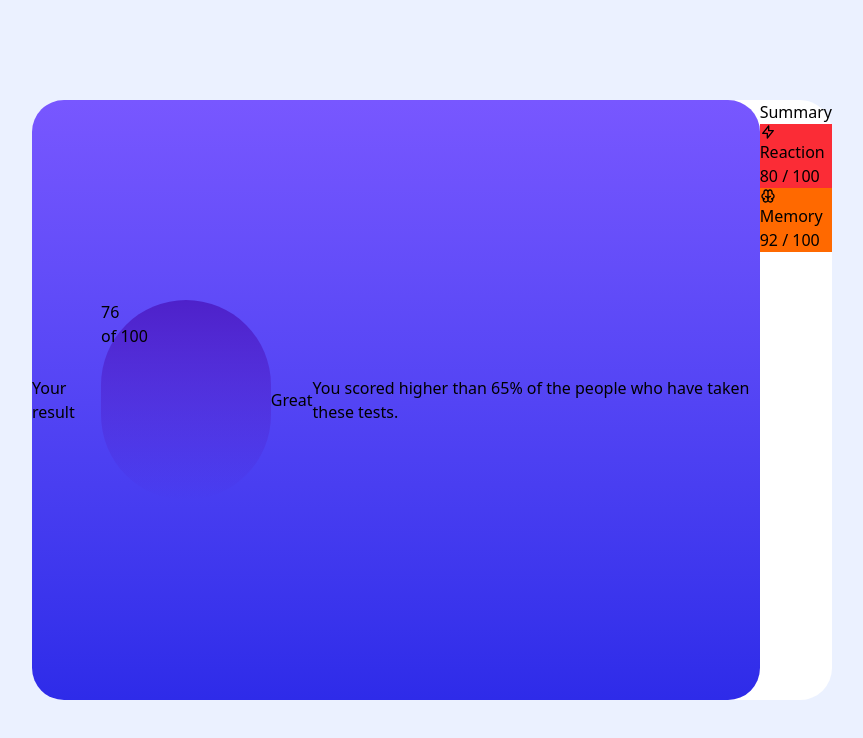
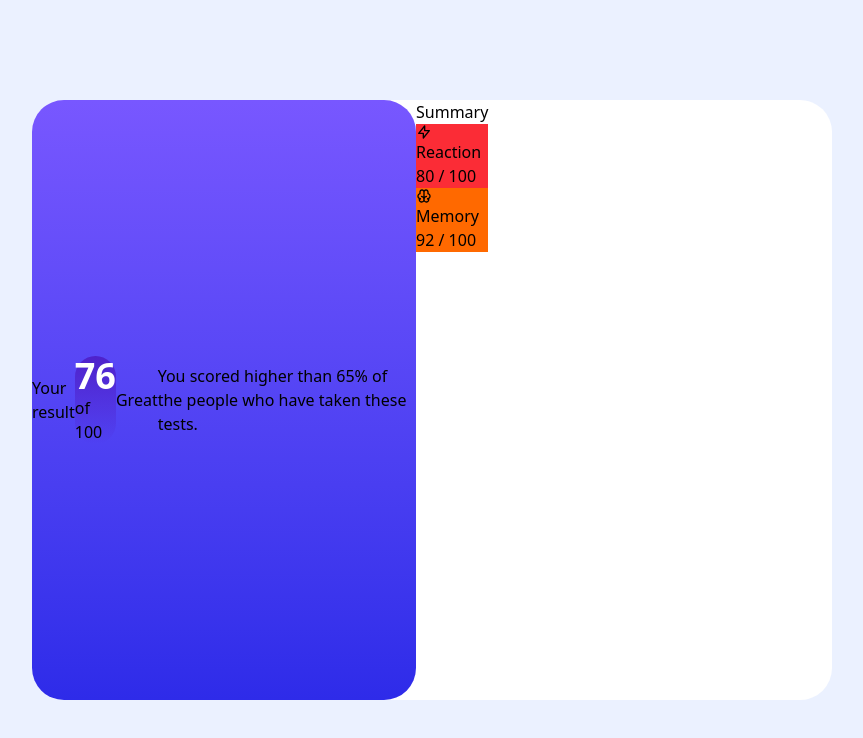
Before and after one commit to Great-kiola/Tailwind-practice, a React (Vite) app in the folder tailwind-frontend/: page /resultSum in a window 1280 px wide. Shown: the top 738 px of the page, without its empty margins (208-1071 px from the left). Built offline with nearby package versions, Linux system fonts and the light colour scheme.

Commit message:
fix: adjust layout and styling in ResultSummary component for consistency

```diff
--- a/tailwind-frontend/src/components/ResultSummary.jsx
+++ b/tailwind-frontend/src/components/ResultSummary.jsx
@@ -8,12 +8,12 @@ const ResultSummary = () => {
     return (
         <>
             <div className='bg-Pale-blue h-screen flex items-center justify-center'>
-                <div className='h-150 w-200 rounded-4xl bg-White-resultSum flex'>
-                    <div className='bg-linear-to-t from-Light-royal-blue to-Light-slate-blue rounded-4xl flex items-center'>
+                <div className='h-150 w-200 rounded-4xl bg-White-resultSum flex '>
+                    <div className='bg-linear-to-t from-Light-royal-blue to-Light-slate-blue rounded-4xl flex items-center basis-sm'>
                         <h2>Your result</h2>
 
-                        <div className='rounded-full bg-linear-to-t from-Persian-blue to-Violet-blue size-50'>
-                            <h1>76</h1>
+                        <div className='rounded-full bg-linear-to-t from-Persian-blue to-Violet-blue'>
+                            <h1 className='text-White-resultSum font-bold text-4xl'>76</h1>
                             <p>of 100</p>
                         </div>
 
```
